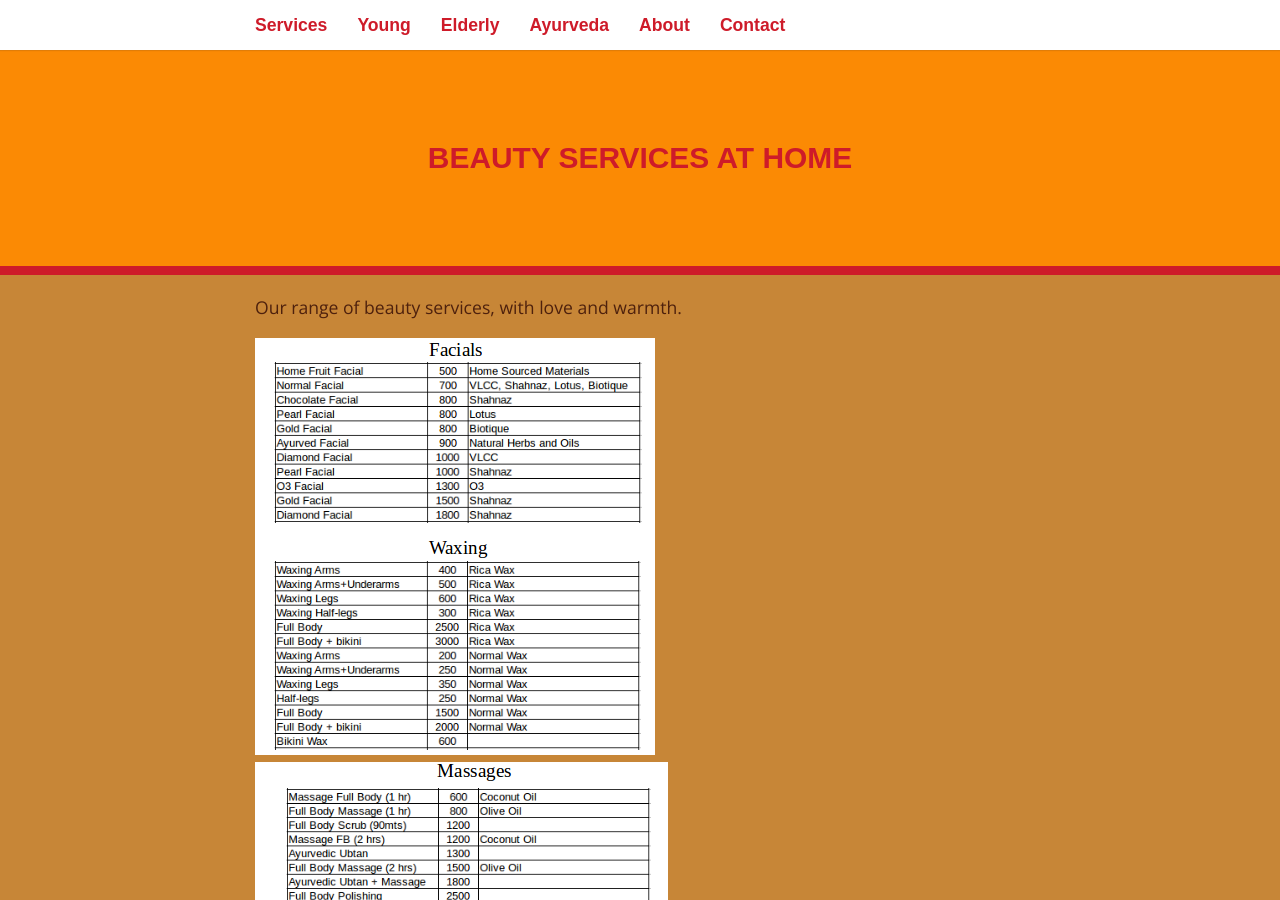
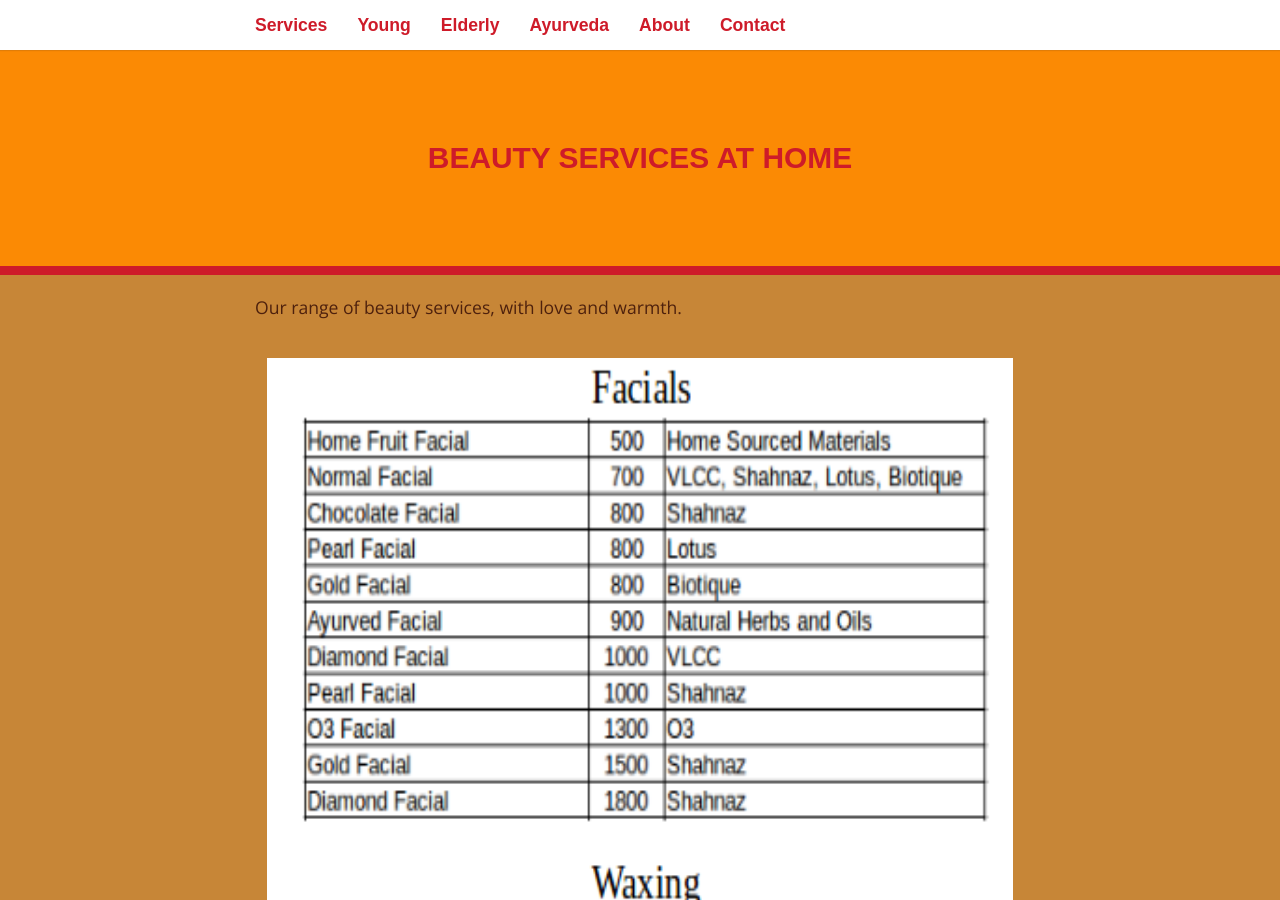
Before and after one commit to dwaarpe/dwaarpe.github.io, a Jekyll site: the page built from _pages/01_services-for-you.md, in a window 1280 px wide and 900 px high. Built offline with Jekyll 4.4.1, drawn with Linux system fonts in a browser that asks for light colours; some web fonts are replaced.

Commit message:
minor css changes

```diff
--- a/_pages/01_services-for-you.md
+++ b/_pages/01_services-for-you.md
@@ -6,5 +6,5 @@ permalink: /services/
 
 Our range of beauty services, with love and warmth.
 
-![minty-product](/assets/page1.png){:class="img-responsive"}
-![minty-product](/assets/page2.png){:class="img-responsive"}
+![minty-product](/assets/page1.png){:class="cover-banner"}
+![minty-product](/assets/page2.png){:class="cover-banner"}
--- a/_sass/_layout.scss
+++ b/_sass/_layout.scss
@@ -110,10 +110,19 @@ aside {
       }
    }
 }
+
+.cover-banner2 {
+   width: 90%;
+   height: 200vh;
+   max-height: 2000px;
+   margin: 25px auto;
+   padding: 12px;
+}
+
 .cover-banner {
    width: 100%;
-   height: 200vh;
-   max-height: 2000px;
+   height: 120vh;
+   max-height: 1067px;
    margin: 25px auto;
    padding: 12px;
 
```
Also changed, not shown: _pages/02_daughter.md (+1 -1 lines), _pages/03_elderly.md (+1 -1 lines), _pages/09_ayurveda.md (+1 -1 lines), _pages/12_contact.md (line endings or trailing spaces).
